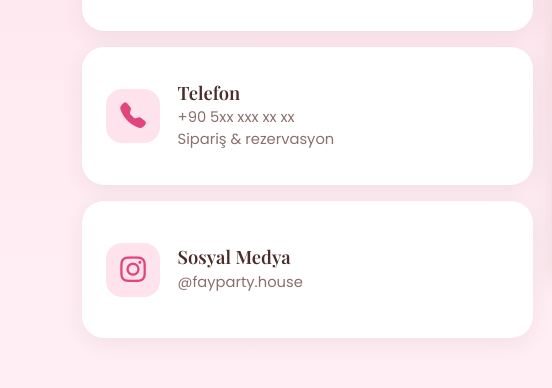
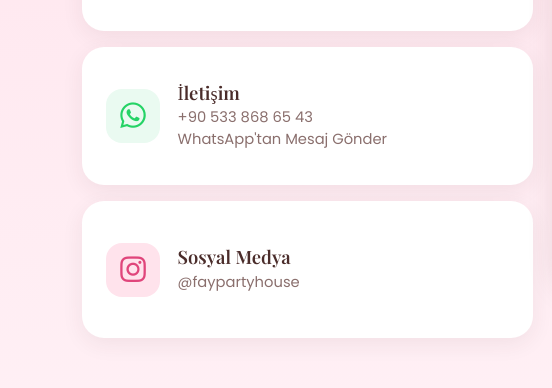
Before and after one commit to husoflix/fay_party_house, a website: page frontend/index.html in a window 1280 px wide. Shown: the part 2325-2713 px from the top of the page, 0-552 px from the left. Drawn offline with nearby package versions, Linux system fonts and the light colour scheme; no server answers.

Commit message:
Mac baslatma betikleri, WhatsApp iletisim ve Instagram guncellemeleri

```diff
--- a/frontend/css/style.css
+++ b/frontend/css/style.css
@@ -145,10 +145,13 @@ a { text-decoration: none; }
 .contact-card h3 { font-size: 1.3rem; margin: .8rem 0 .4rem; }
 .contact-card p { margin: 0; color: #8a6f6d; }
 
-.contact-item { background: #fff; border-radius: 22px; padding: 1.3rem 1.5rem; display: flex; align-items: center; gap: 1.1rem; box-shadow: 0 6px 22px rgba(74,44,42,.07); flex: 1; transition: transform .3s; }
-.contact-item:hover { transform: translateX(6px); }
-.contact-item > i { font-size: 1.6rem; color: var(--rose); width: 54px; height: 54px; flex: none; display: grid; place-items: center; border-radius: 16px; background: var(--blush); }
-.contact-item h3 { font-size: 1.15rem; margin: 0 0 .15rem; }
+.contact-item { background: #fff; border-radius: 22px; padding: 1.3rem 1.5rem; display: flex; align-items: center; gap: 1.1rem; box-shadow: 0 6px 22px rgba(74,44,42,.07); flex: 1; transition: transform .3s, box-shadow .3s; text-decoration: none; color: inherit; }
+.contact-item:hover { transform: translateX(6px); box-shadow: 0 10px 28px rgba(74,44,42,.12); text-decoration: none; color: inherit; }
+.contact-item > i { font-size: 1.6rem; color: var(--rose); width: 54px; height: 54px; flex: none; display: grid; place-items: center; border-radius: 16px; background: var(--blush); transition: all .3s ease; }
+.contact-item > i.bi-whatsapp { color: #25D366; background: #eafaf1; }
+.contact-item:hover > i.bi-whatsapp { background: #25D366; color: #fff; transform: scale(1.05); }
+.contact-item:hover > i.bi-instagram { background: radial-gradient(circle at 30% 107%, #fdf497 0%, #fdf497 5%, #fd5949 45%, #d6249f 60%, #285AEB 90%); color: #fff; transform: scale(1.05); }
+.contact-item h3 { font-size: 1.15rem; margin: 0 0 .15rem; color: var(--choco); }
 .contact-item p { margin: 0; color: #8a6f6d; font-size: .92rem; }
 
 .map-card { border-radius: 24px; overflow: hidden; box-shadow: 0 10px 30px rgba(74,44,42,.15); border: 4px solid #fff; background: #fff; }
--- a/frontend/index.html
+++ b/frontend/index.html
@@ -129,18 +129,20 @@
                 <p>FAY PARTY HOUSE<br>Gemikonağı 99800</p>
               </div>
             </div>
-            <div class="contact-item"><i class="bi bi-telephone-fill"></i>
+            <a href="https://wa.me/905338686543" target="_blank" rel="noopener noreferrer" class="contact-item">
+              <i class="bi bi-whatsapp"></i>
               <div>
-                <h3>Telefon</h3>
-                <p>+90 5xx xxx xx xx<br>Sipariş &amp; rezervasyon</p>
+                <h3>İletişim</h3>
+                <p>+90 533 868 65 43<br>WhatsApp'tan Mesaj Gönder</p>
               </div>
-            </div>
-            <div class="contact-item"><i class="bi bi-instagram"></i>
+            </a>
+            <a href="https://www.instagram.com/faypartyhouse/" target="_blank" rel="noopener noreferrer" class="contact-item">
+              <i class="bi bi-instagram"></i>
               <div>
                 <h3>Sosyal Medya</h3>
-                <p>@fayparty.house</p>
+                <p>@faypartyhouse</p>
               </div>
-            </div>
+            </a>
           </div>
           <div class="col-lg-7 reveal">
             <div class="map-card">
```
Also changed, not shown: images/WhatsApp Image 2026-10-28 at 21.04.02 (1).jpeg (added), images/WhatsApp Image 2026-10-28 at 21.04.02.jpeg (added), images/WhatsApp Image 2026-10-28 at 21.04.03.jpeg (added), 2 other files.
